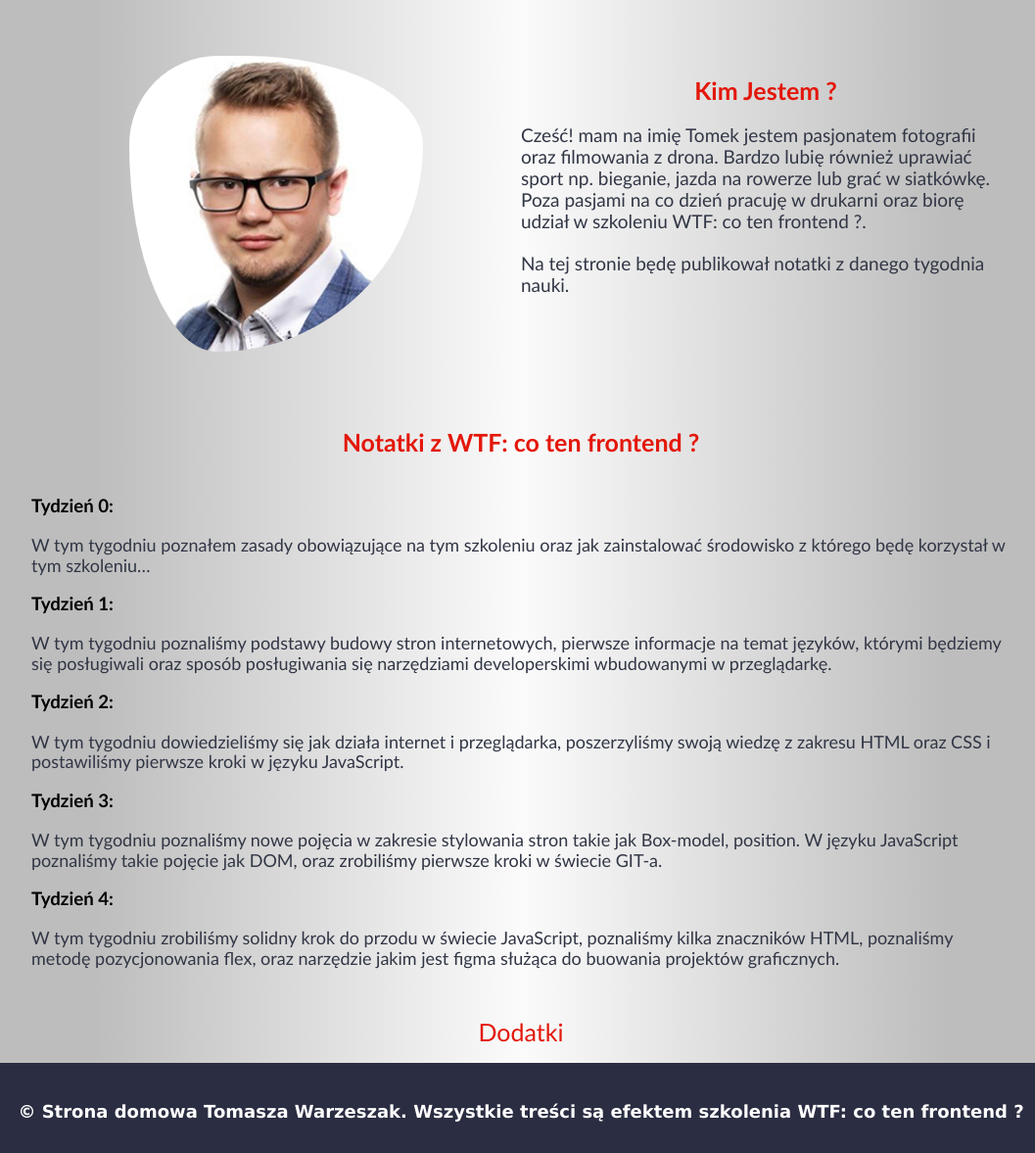
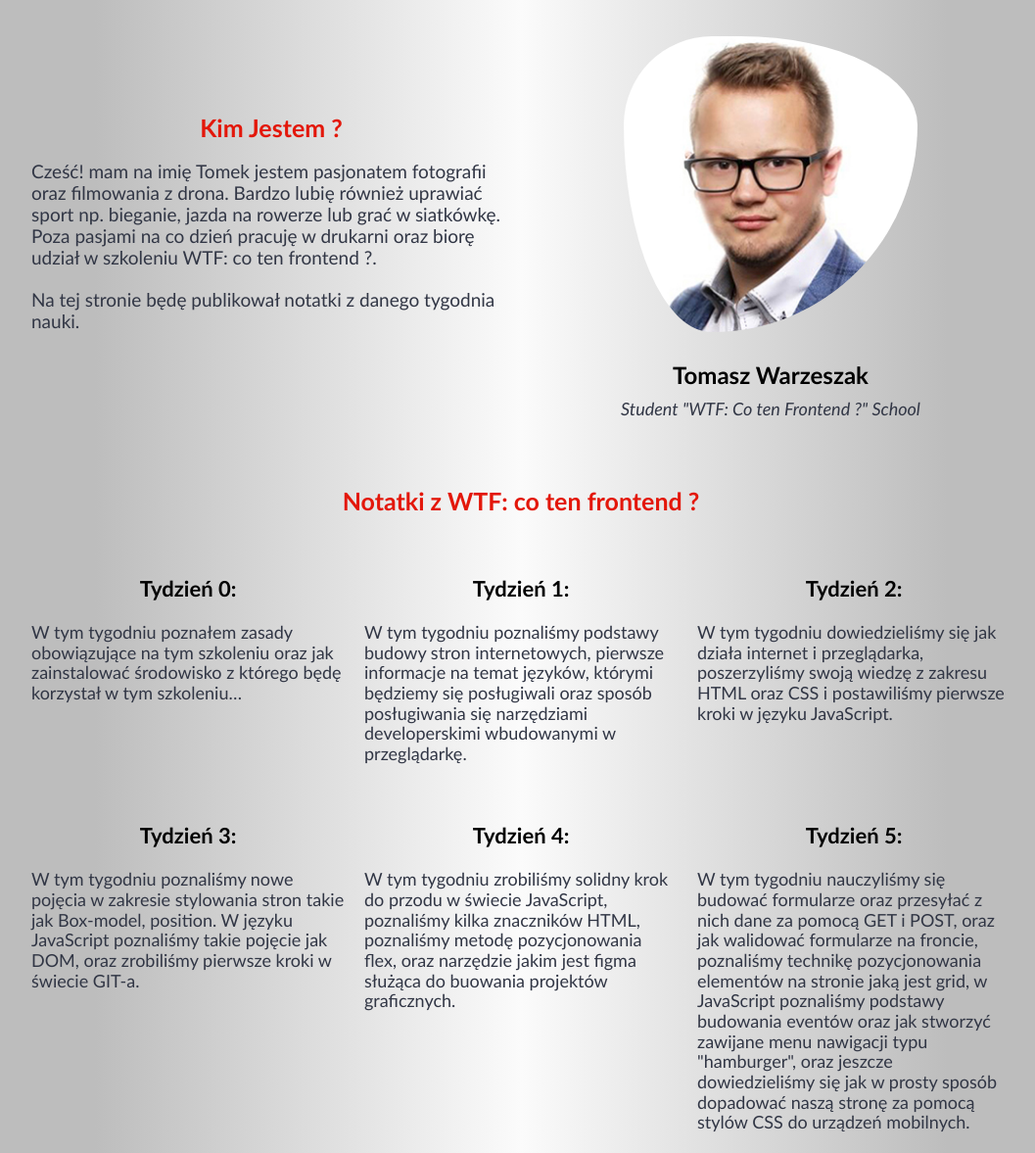
Before and after one commit to tomaszwarzeszak/pagewtf, a plain HTML site: page index.html in a window 1280 px wide. Shown: the part 149-1326 px from the top of the page at 98% size, without its empty margins (108-1165 px from the left). Drawn offline with Linux system fonts and the light colour scheme.

Commit message:
adding a grid to the homepage

```diff
--- a/index.html
+++ b/index.html
@@ -27,9 +27,9 @@
 
   <main class="main">
     <section class="author">
-      <div class="author-about-me">
-        <h2 class="author-about-me__title">Kim Jestem ?</h2>
-        <p class="author-about-me__content">
+      <div class="about-me">
+        <h2 class="about-me__title">Kim Jestem ?</h2>
+        <p class="about-me__content">
           Cześć! mam na imię Tomek jestem pasjonatem fotografii oraz
           filmowania z drona. Bardzo lubię również uprawiać sport np.
           bieganie, jazda na rowerze lub grać w siatkówkę. Poza pasjami na co
@@ -38,8 +38,11 @@
           Na tej stronie będę publikował notatki z danego tygodnia nauki.
         </p>
       </div>
-
-      <img class="author__image" src="image/fotoImage.jpg" alt="Zdjęcie profilowe" />
+      <div class="person">
+      <img class="person__image" src="image/fotoImage.jpg" alt="Zdjęcie profilowe" />
+      <h2 class="person__name">Tomasz Warzeszak</h2>
+      <p class="person__description"><i>Student "WTF: Co ten Frontend ?" School</i></p>
+    </div>
     </section>
 
     <section class="notes">
@@ -90,7 +93,16 @@
           poznaliśmy metodę pozycjonowania flex, oraz narzędzie jakim jest figma służąca do buowania projektów
           graficznych.
         </p>
-
+      </article>
+      <article class="article">
+        <h3 class="article__title">Tydzień 5:</h3>
+        <p class="article__content">
+          W tym tygodniu nauczyliśmy się budować formularze oraz przesyłać z nich dane za pomocą GET i POST, oraz jak
+          walidować formularze na froncie, poznaliśmy technikę pozycjonowania elementów na stronie jaką jest grid, w
+          JavaScript poznaliśmy podstawy budowania eventów oraz jak stworzyć zawijane menu nawigacji typu "hamburger",
+          oraz jeszcze dowiedzieliśmy się jak w prosty sposób dopadować naszą stronę za pomocą stylów CSS do urządzeń
+          mobilnych.
+        </p>
       </article>
     </section>
     <section class="additives additives-js"></section>
--- a/style.css
+++ b/style.css
@@ -71,48 +71,79 @@ p{
 
 /*o autorze*/
 .author{
-
-  margin-top: 60px;
-  position: relative;
+  display: grid;
+  grid-template-columns: 1fr 1fr;
+  grid-gap: 20px;
+  margin-bottom: 120px;
+  margin-top: 40px;
   height: 300px;
 }
 
-.author-about-me{
-  width: 50%;
-  position: absolute;
-  right: 0;
-  top: 0;
+.about-me{
+  display: flex;
+  flex-direction: column;
+  align-items: center;
+  justify-content: center;
 }
 
-.author-about-me__title {
+.about-me__title {
+  margin: 0;
   text-align: center;
   color: #E3170A;
   font-size: 25px;
 }
 
-.author-about-me__content {
+.about-me__content {
   font-size: 19px;
 }
 
+.person{
+  display: flex;
+  flex-direction: column;
+  justify-content: center;
+  align-items: center;
+}
 
-.author__image{
-  position: absolute;
-  left: 100px;
-  top: 0;
+.person__image{
   width: 300px;
   border-radius: 30% 60% 70% 30%/30% 30% 70% 70%;
 }
 
+
+.person__name{
+  margin: 0;
+  padding-top: 30px;
+}
+
+.person__description{
+  margin:10px;
+}
+
 /*notatki*/
 
+.notes{
+  display: grid;
+  column-gap: 20px;
+  grid-template-columns: repeat(3, 1fr);
+  display: grid;
+  grid-template-areas:"h2 h2 h2" "article article article";
+  row-gap: 20px;
+}
+
 .notes__header {
-  margin-top: 80px;
-  margin-bottom: 40px;
+  grid-area: h2;
+  margin-top: 40px;
+  margin-bottom: 20px;
   text-align: center;
   font-size: 25px;
   color: #E3170A;
 }
 
+.article__title{
+  font-size: 22px;
+  display: flex;
+  justify-content: center;
+}
 
 /*Dodatki*/
 
```
